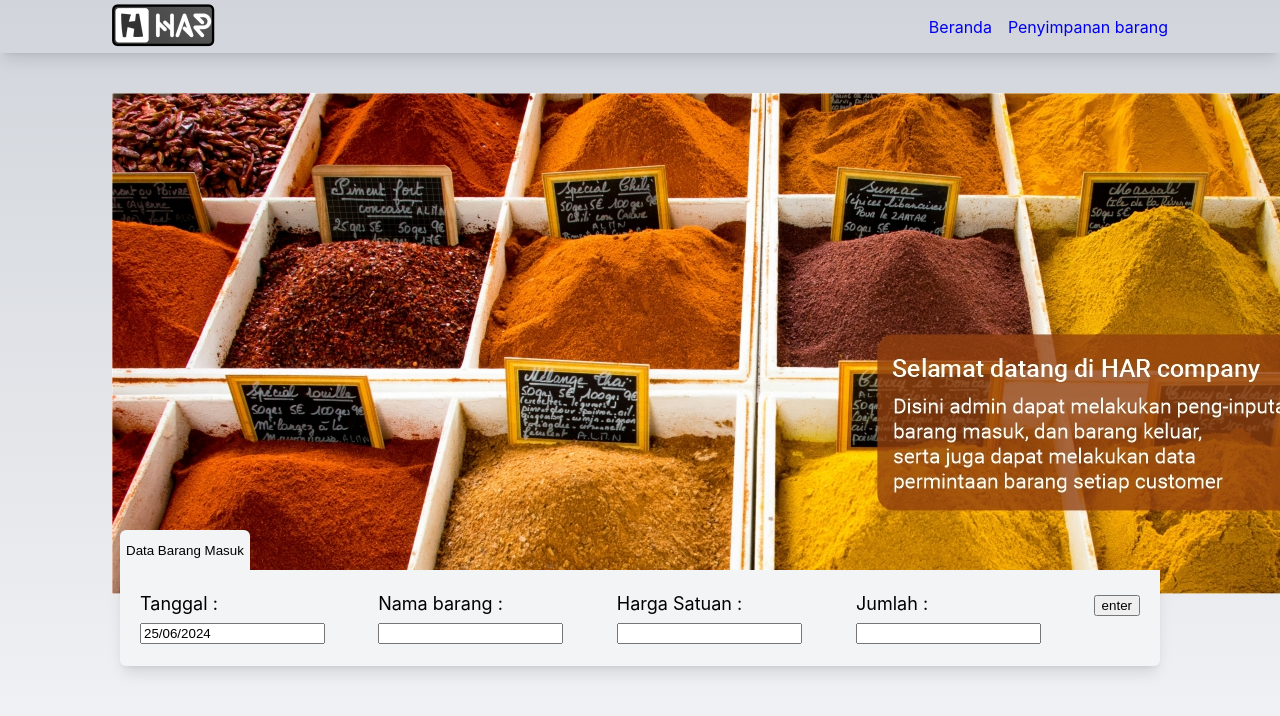
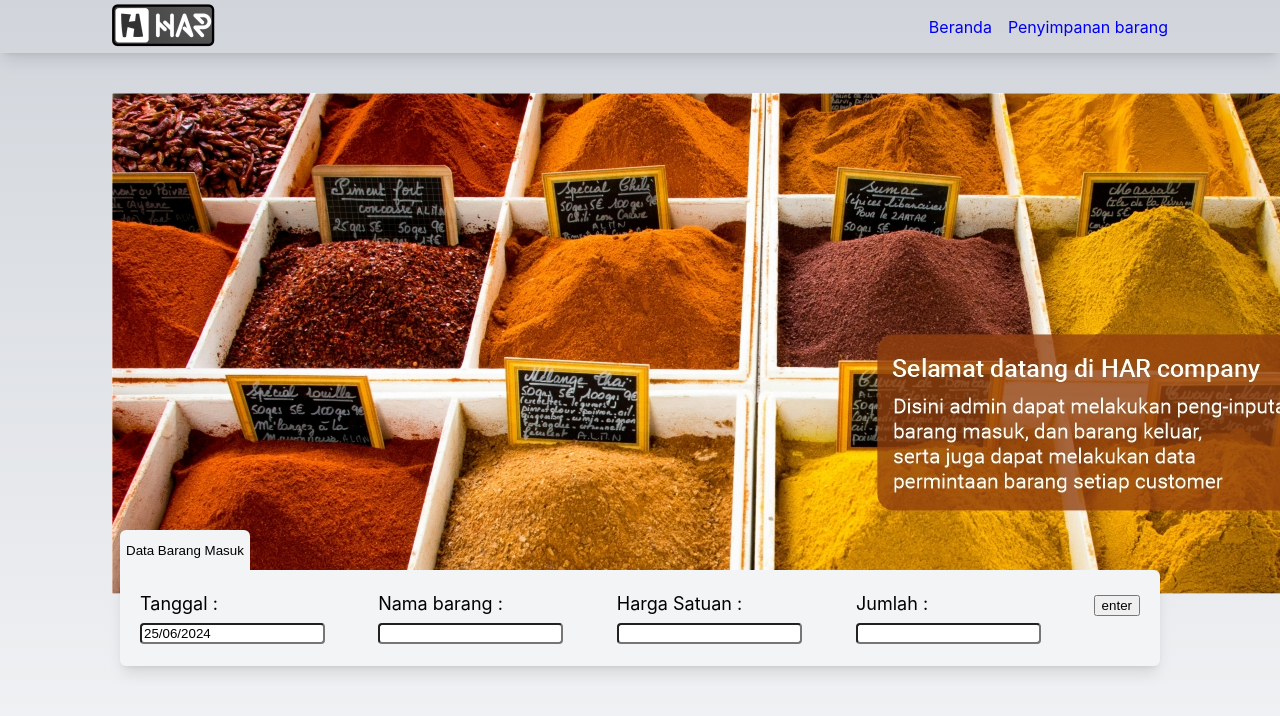
Before and after one commit to irsyadalaudin/items-storage, a React (Vite) app in the folder admin/: page / in a window 1280 px wide. Shown: the top 716 px of the page. Built offline with nearby package versions, Linux system fonts and the light colour scheme.

Commit message:
added border radius rounded in each input

```diff
--- a/admin/src/components/Storage.jsx
+++ b/admin/src/components/Storage.jsx
@@ -96,12 +96,13 @@ const Storage = () => {
 
     return (
         <div className='flex justify-center px-28 text-lg'>
-            <form onSubmit={handleSubmit} className='flex gap-3 gap-x-4 bg-[#F3F4F6] p-5 mb-10 rounded-b-md shadow-lg absolute top-560 w-1000 z-8'>
+            <form onSubmit={handleSubmit} className='flex gap-3 gap-x-4 bg-[#F3F4F6] p-5 mb-10 rounded-b-md rounded-tr-md shadow-lg absolute top-560 w-1000 z-8'>
 			<button className='absolute h-10 bottom-960 left-0 z-9 bg-[#F3F4F6] text-black rounded-t-md border-none' disabled>Data Barang Masuk</button>
                 {/* <h2 className='m-0 p-0'>Data barang masuk</h2> */}
 				<div>
 					<label className='mr-15' htmlFor='date'>Tanggal :</label>
 					<DatePickerInput
+						className='rounded'
 						selectedDate={selectedDate}
 						handleDateChange={handleDateChange}
 					/>
@@ -109,6 +110,7 @@ const Storage = () => {
                 <div>
                     <label className='mr-4' htmlFor='Nama Barang'>Nama barang :</label>
                     <input
+						className='rounded'
 						type='text'
 						value={namaBarang}
 						onChange={(e) => setNamaBarang(e.target.value)}
@@ -117,6 +119,7 @@ const Storage = () => {
                 <div>
                     <label className='mr-4' htmlFor='Harga Satuan'>Harga Satuan :</label>
                     <input
+						className='rounded'
 						type='number'
 						value={hargaSatuan}
 						onChange={(e) => setHargaSatuan(e.target.value)}
@@ -125,6 +128,7 @@ const Storage = () => {
                 <div>
                     <label className='mr-18' htmlFor='Jumlah'>Jumlah :</label>
                     <input
+						className='rounded'
 						type='number'
 						value={jumlah}
 						onChange={(e) => setJumlah(e.target.value)}
```
